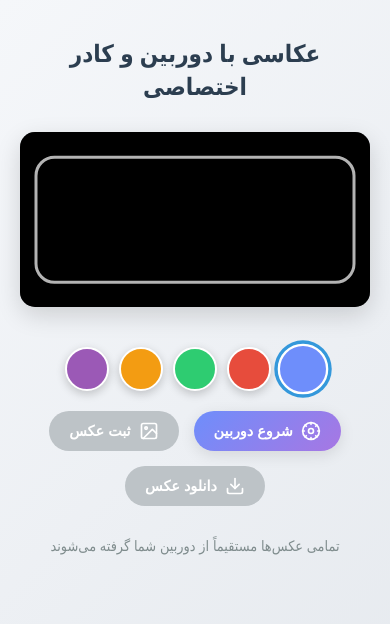
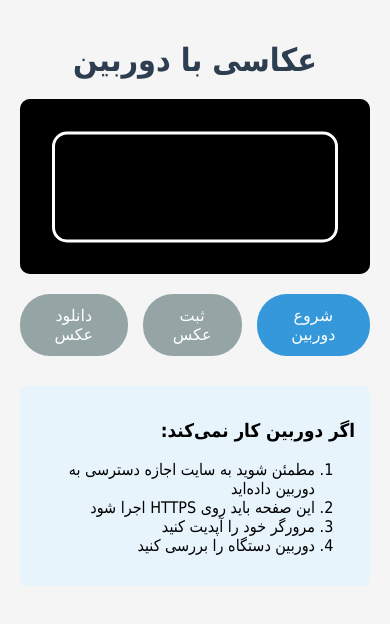
Before and after one commit to baskar-chan/Edit.sticker-, a plain HTML site: page index.html in a window 390 px wide. Drawn offline with Linux system fonts and the light colour scheme.

Commit message:
Update index.html

```diff
--- a/index.html
+++ b/index.html
@@ -3,252 +3,164 @@
 <head>
   <meta charset="UTF-8">
   <meta name="viewport" content="width=device-width, initial-scale=1.0">
-  <title>عکاسی با دوربین و کادر اختصاصی</title>
+  <title>عکاسی با دوربین</title>
   <style>
     body {
-      font-family: 'Segoe UI', Tahoma, Geneva, Verdana, sans-serif;
-      background: linear-gradient(135deg, #f5f7fa 0%, #e4e8ed 100%);
+      font-family: Tahoma, sans-serif;
+      background: #f5f5f5;
       margin: 0;
       padding: 20px;
-      min-height: 100vh;
       display: flex;
       flex-direction: column;
       align-items: center;
-      color: #333;
+      min-height: 100vh;
     }
 
-    .header {
+    .container {
+      max-width: 600px;
+      width: 100%;
       text-align: center;
-      margin-bottom: 20px;
     }
 
     h1 {
       color: #2c3e50;
-      font-size: 1.8rem;
-      margin-bottom: 10px;
+      margin-bottom: 20px;
     }
 
-    .camera-container {
+    .camera-box {
       width: 100%;
-      max-width: 600px;
+      background: #000;
       position: relative;
       margin-bottom: 20px;
-      border-radius: 15px;
+      border-radius: 10px;
       overflow: hidden;
-      box-shadow: 0 8px 25px rgba(0, 0, 0, 0.15);
     }
 
     #video {
       width: 100%;
       display: block;
-      background-color: #000;
     }
 
-    .frame-overlay {
-      position: absolute;
-      top: 0;
-      left: 0;
-      width: 100%;
-      height: 100%;
-      pointer-events: none;
-    }
-
-    .custom-frame {
+    .frame {
       position: absolute;
       top: 50%;
       left: 50%;
       transform: translate(-50%, -50%);
       width: 80%;
       height: 60%;
-      border-radius: 20px;
-      border: 3px solid rgba(255, 255, 255, 0.7);
-      box-shadow: 0 0 0 10000px rgba(0, 0, 0, 0.5);
+      border: 3px solid #fff;
+      border-radius: 15px;
+      box-shadow: 0 0 0 1000px rgba(0,0,0,0.5);
     }
 
-    .controls {
+    .buttons {
       display: flex;
       gap: 15px;
+      justify-content: center;
       margin-top: 20px;
-      flex-wrap: wrap;
-      justify-content: center;
     }
 
     button {
       padding: 12px 25px;
+      border: none;
+      border-radius: 30px;
+      background: #3498db;
+      color: white;
       font-size: 1rem;
-      border: none;
-      border-radius: 50px;
-      background: linear-gradient(135deg, #6e8efb 0%, #a777e3 100%);
-      color: white;
       cursor: pointer;
-      transition: all 0.3s ease;
-      box-shadow: 0 4px 15px rgba(0, 0, 0, 0.1);
-      font-weight: 600;
-      display: flex;
-      align-items: center;
-      gap: 8px;
+      transition: all 0.3s;
     }
 
     button:hover {
-      transform: translateY(-3px);
-      box-shadow: 0 6px 20px rgba(0, 0, 0, 0.15);
-    }
-
-    button:active {
-      transform: translateY(1px);
+      background: #2980b9;
+      transform: translateY(-2px);
     }
 
     button:disabled {
-      background: #bdc3c7;
+      background: #95a5a6;
       cursor: not-allowed;
-      transform: none;
-      box-shadow: none;
     }
 
-    #canvas {
+    .error {
+      color: #e74c3c;
+      margin-top: 20px;
+      padding: 15px;
+      background: #fde8e8;
+      border-radius: 8px;
       display: none;
     }
 
-    .color-options {
-      display: flex;
-      gap: 10px;
-      margin-top: 20px;
-      flex-wrap: wrap;
-      justify-content: center;
-    }
-
-    .color-option {
-      width: 40px;
-      height: 40px;
-      border-radius: 50%;
-      cursor: pointer;
-      border: 2px solid white;
-      box-shadow: 0 3px 10px rgba(0, 0, 0, 0.2);
-      transition: transform 0.2s;
-    }
-
-    .color-option:hover {
-      transform: scale(1.1);
-    }
-
-    .color-option.selected {
-      transform: scale(1.15);
-      box-shadow: 0 0 0 3px #3498db;
-    }
-
-    .footer {
+    .permission-help {
       margin-top: 30px;
-      color: #7f8c8d;
-      font-size: 0.9rem;
-      text-align: center;
-    }
-
-    @media (max-width: 600px) {
-      h1 {
-        font-size: 1.5rem;
-      }
-
-      button {
-        padding: 10px 20px;
-        font-size: 0.9rem;
-      }
-
-      .custom-frame {
-        width: 90%;
-        height: 70%;
-      }
+      padding: 15px;
+      background: #e8f4fc;
+      border-radius: 8px;
+      text-align: right;
     }
   </style>
 </head>
 <body>
-  <div class="header">
-    <h1>عکاسی با دوربین و کادر اختصاصی</h1>
-  </div>
+  <div class="container">
+    <h1>عکاسی با دوربین</h1>
 
-  <div class="camera-container">
-    <video id="video" autoplay playsinline></video>
-    <div class="frame-overlay">
-      <div class="custom-frame"></div>
+    <div class="camera-box">
+      <video id="video" autoplay playsinline></video>
+      <div class="frame"></div>
     </div>
-    <canvas id="canvas"></canvas>
-  </div>
 
-  <div class="color-options">
-    <div class="color-option selected" style="background: #6e8efb;" data-color="#6e8efb"></div>
-    <div class="color-option" style="background: #e74c3c;" data-color="#e74c3c"></div>
-    <div class="color-option" style="background: #2ecc71;" data-color="#2ecc71"></div>
-    <div class="color-option" style="background: #f39c12;" data-color="#f39c12"></div>
-    <div class="color-option" style="background: #9b59b6;" data-color="#9b59b6"></div>
-  </div>
+    <div class="error" id="errorMsg"></div>
 
-  <div class="controls">
-    <button id="startBtn">
-      <svg xmlns="http://www.w3.org/2000/svg" width="20" height="20" viewBox="0 0 24 24" fill="none" stroke="currentColor" stroke-width="2" stroke-linecap="round" stroke-linejoin="round">
-        <circle cx="12" cy="12" r="10"></circle>
-        <circle cx="12" cy="12" r="3"></circle>
-        <line x1="12" y1="2" x2="12" y2="4"></line>
-        <line x1="12" y1="20" x2="12" y2="22"></line>
-        <line x1="4.93" y1="4.93" x2="6.34" y2="6.34"></line>
-        <line x1="17.66" y1="17.66" x2="19.07" y2="19.07"></line>
-        <line x1="2" y1="12" x2="4" y2="12"></line>
-        <line x1="20" y1="12" x2="22" y2="12"></line>
-        <line x1="4.93" y1="19.07" x2="6.34" y2="17.66"></line>
-        <line x1="17.66" y1="6.34" x2="19.07" y2="4.93"></line>
-      </svg>
-      شروع دوربین
-    </button>
-    <button id="captureBtn" disabled>
-      <svg xmlns="http://www.w3.org/2000/svg" width="20" height="20" viewBox="0 0 24 24" fill="none" stroke="currentColor" stroke-width="2" stroke-linecap="round" stroke-linejoin="round">
-        <rect x="3" y="3" width="18" height="18" rx="2" ry="2"></rect>
-        <circle cx="8.5" cy="8.5" r="1.5"></circle>
-        <polyline points="21 15 16 10 5 21"></polyline>
-      </svg>
-      ثبت عکس
-    </button>
-    <button id="downloadBtn" disabled>
-      <svg xmlns="http://www.w3.org/2000/svg" width="20" height="20" viewBox="0 0 24 24" fill="none" stroke="currentColor" stroke-width="2" stroke-linecap="round" stroke-linejoin="round">
-        <path d="M21 15v4a2 2 0 0 1-2 2H5a2 2 0 0 1-2-2v-4"></path>
-        <polyline points="7 10 12 15 17 10"></polyline>
-        <line x1="12" y1="15" x2="12" y2="3"></line>
-      </svg>
-      دانلود عکس
-    </button>
-  </div>
+    <div class="buttons">
+      <button id="startBtn">شروع دوربین</button>
+      <button id="captureBtn" disabled>ثبت عکس</button>
+      <button id="downloadBtn" disabled>دانلود عکس</button>
+    </div>
 
-  <div class="footer">
-    تمامی عکس‌ها مستقیماً از دوربین شما گرفته می‌شوند
+    <div class="permission-help">
+      <h3>اگر دوربین کار نمی‌کند:</h3>
+      <ol>
+        <li>مطمئن شوید به سایت اجازه دسترسی به دوربین داده‌اید</li>
+        <li>این صفحه باید روی HTTPS اجرا شود</li>
+        <li>مرورگر خود را آپدیت کنید</li>
+        <li>دوربین دستگاه را بررسی کنید</li>
+      </ol>
+    </div>
   </div>
 
   <script>
     const video = document.getElementById('video');
-    const canvas = document.getElementById('canvas');
-    const ctx = canvas.getContext('2d');
     const startBtn = document.getElementById('startBtn');
     const captureBtn = document.getElementById('captureBtn');
     const downloadBtn = document.getElementById('downloadBtn');
-    const colorOptions = document.querySelectorAll('.color-option');
-    const customFrame = document.querySelector('.custom-frame');
+    const errorMsg = document.getElementById('errorMsg');
 
     let stream = null;
-    let currentFrameColor = '#6e8efb';
     let capturedImage = null;
 
-    // انتخاب رنگ کادر
-    colorOptions.forEach(option => {
-      option.addEventListener('click', () => {
-        colorOptions.forEach(opt => opt.classList.remove('selected'));
-        option.classList.add('selected');
-        currentFrameColor = option.getAttribute('data-color');
-        customFrame.style.borderColor = currentFrameColor;
-      });
-    });
+    // بررسی پشتیبانی مرورگر
+    function checkCameraSupport() {
+      if (!navigator.mediaDevices || !navigator.mediaDevices.getUserMedia) {
+        showError('مرورگر شما از دسترسی به دوربین پشتیبانی نمی‌کند. لطفاً از مرورگرهای مدرن مانند Chrome یا Firefox استفاده کنید.');
+        startBtn.disabled = true;
+        return false;
+      }
+      return true;
+    }
+
+    // نمایش خطا
+    function showError(message) {
+      errorMsg.textContent = message;
+      errorMsg.style.display = 'block';
+    }
 
     // شروع دوربین
-    startBtn.addEventListener('click', async () => {
+    async function startCamera() {
+      if (!checkCameraSupport()) return;
+
       try {
         stream = await navigator.mediaDevices.getUserMedia({
           video: {
-            facingMode: 'environment',
+            facingMode: 'environment', // استفاده از دوربین پشت
             width: { ideal: 1280 },
             height: { ideal: 720 }
           },
@@ -258,70 +170,77 @@
         video.srcObject = stream;
         startBtn.disabled = true;
         captureBtn.disabled = false;
-
-        // تنظیم ابعاد canvas متناسب با ویدیو
-        video.addEventListener('loadedmetadata', () => {
-          canvas.width = video.videoWidth;
-          canvas.height = video.videoHeight;
-        });
+        errorMsg.style.display = 'none';
 
       } catch (err) {
-        alert('خطا در دسترسی به دوربین: ' + err.message);
         console.error('Camera error:', err);
+
+        if (err.name === 'NotAllowedError') {
+          showError('شما اجازه دسترسی به دوربین را نداده‌اید. لطفاً مجوزها را بررسی کنید.');
+        } else if (err.name === 'NotFoundError') {
+          showError('دوربینی یافت نشد. مطمئن شوید دوربین دستگاه فعال است.');
+        } else if (err.name === 'NotReadableError') {
+          showError('دوربین در حال استفاده توسط برنامه دیگری است.');
+        } else {
+          showError('خطا در دسترسی به دوربین: ' + err.message);
+        }
       }
-    });
+    }
 
     // ثبت عکس
-    captureBtn.addEventListener('click', () => {
-      if (!stream) return;
+    function capturePhoto() {
+      const canvas = document.createElement('canvas');
+      canvas.width = video.videoWidth;
+      canvas.height = video.videoHeight;
+      const ctx = canvas.getContext('2d');
 
-      // ترسیم ویدیو روی canvas
+      // رسم عکس با کادر
       ctx.drawImage(video, 0, 0, canvas.width, canvas.height);
 
-      // ایجاد کادر گرد روی عکس
+      // ایجاد کادر گرد
       const frameWidth = canvas.width * 0.8;
       const frameHeight = canvas.height * 0.6;
       const frameX = (canvas.width - frameWidth) / 2;
       const frameY = (canvas.height - frameHeight) / 2;
-      const borderRadius = 30;
+      const radius = 30;
 
-      // ایجاد مسیر کلیپ (گرد کردن گوشه‌ها)
       ctx.beginPath();
-      ctx.moveTo(frameX + borderRadius, frameY);
-      ctx.lineTo(frameX + frameWidth - borderRadius, frameY);
-      ctx.quadraticCurveTo(frameX + frameWidth, frameY, frameX + frameWidth, frameY + borderRadius);
-      ctx.lineTo(frameX + frameWidth, frameY + frameHeight - borderRadius);
-      ctx.quadraticCurveTo(frameX + frameWidth, frameY + frameHeight, frameX + frameWidth - borderRadius, frameY + frameHeight);
-      ctx.lineTo(frameX + borderRadius, frameY + frameHeight);
-      ctx.quadraticCurveTo(frameX, frameY + frameHeight, frameX, frameY + frameHeight - borderRadius);
-      ctx.lineTo(frameX, frameY + borderRadius);
-      ctx.quadraticCurveTo(frameX, frameY, frameX + borderRadius, frameY);
+      ctx.moveTo(frameX + radius, frameY);
+      ctx.arcTo(frameX + frameWidth, frameY, frameX + frameWidth, frameY + frameHeight, radius);
+      ctx.arcTo(frameX + frameWidth, frameY + frameHeight, frameX, frameY + frameHeight, radius);
+      ctx.arcTo(frameX, frameY + frameHeight, frameX, frameY, radius);
+      ctx.arcTo(frameX, frameY, frameX + frameWidth, frameY, radius);
       ctx.closePath();
       ctx.clip();
 
-      // ذخیره عکس برای دانلود
-      capturedImage = canvas.toDataURL('image/webp', 0.92);
+      capturedImage = canvas.toDataURL('image/webp', 0.9);
       downloadBtn.disabled = false;
 
-      alert('عکس با موفقیت ثبت شد! حالا می‌توانید آن را دانلود کنید.');
-    });
+      alert('عکس با موفقیت ثبت شد!');
+    }
 
     // دانلود عکس
-    downloadBtn.addEventListener('click', () => {
-      if (!capturedImage) return;
-
+    function downloadPhoto() {
       const link = document.createElement('a');
-      link.download = 'عکس-دوربین-' + new Date().toLocaleDateString('fa-IR') + '.webp';
+      link.download = 'عکس-دوربین-' + new Date().toISOString().slice(0,10) + '.webp';
       link.href = capturedImage;
       link.click();
-    });
+    }
 
-    // توقف جریان دوربین هنگام بستن صفحه
+    // رویدادها
+    startBtn.addEventListener('click', startCamera);
+    captureBtn.addEventListener('click', capturePhoto);
+    downloadBtn.addEventListener('click', downloadPhoto);
+
+    // توقف دوربین هنگام بستن صفحه
     window.addEventListener('beforeunload', () => {
       if (stream) {
         stream.getTracks().forEach(track => track.stop());
       }
     });
+
+    // بررسی اولیه پشتیبانی
+    checkCameraSupport();
   </script>
 </body>
 </html>
```
